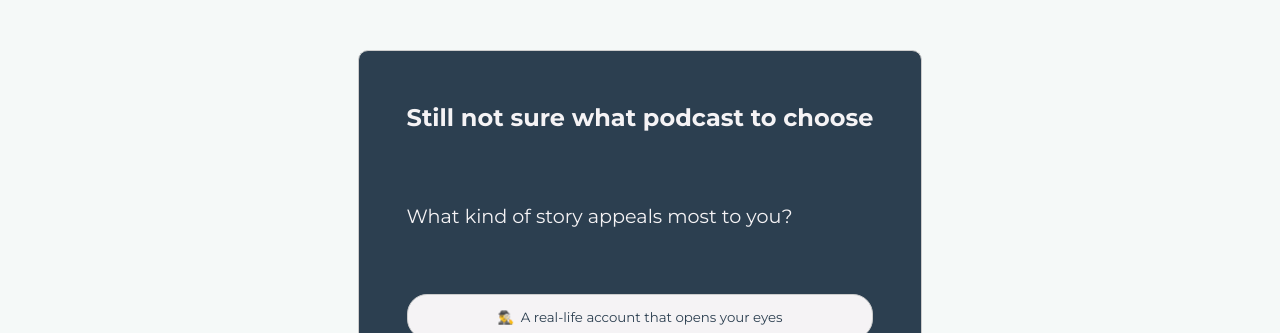
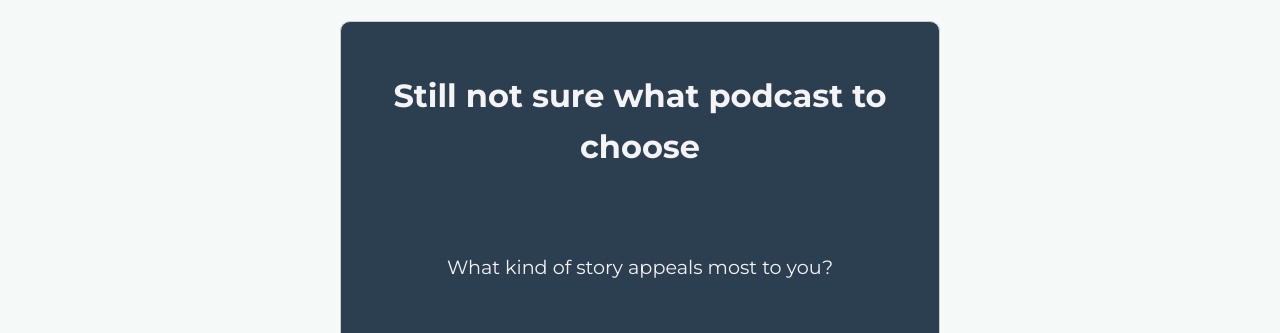
Before and after one commit to cgojk/Podcast_frontend_part1, a React (Vite) app: page / in a window 1280 px wide. Shown: the part 2258-2591 px from the top of the page. Built offline with nearby package versions, Linux system fonts and the light colour scheme; no server answers.

Commit message:
diverse styling updates

```diff
--- a/src/styles/_podcastCards.scss
+++ b/src/styles/_podcastCards.scss
@@ -663,8 +663,9 @@ display:flex;
   color:var(--body-bg); /* nice blue */
   cursor: pointer;
   padding:0.5em;
-  align-self:end;
+  // align-self:end;
   font-weight: 500;
+  margin-bottom:2em;
 
 
   text-decoration: none;
--- a/src/styles/_queries.scss
+++ b/src/styles/_queries.scss
@@ -74,7 +74,16 @@
    }
  }
 
+@media (max-width: 842px) {
+  .nav-list-item{
 
+    font-size:1rem;
+  }
+  .nav-list{
+   gap:1.5em;
+  }
+
+}
 
 @media (max-width:768px){
   .hero{
@@ -258,7 +267,11 @@
   // }
 }
 
-
+@media (max-width:650px){
+  .cardItem{
+    flex-direction: column;
+  }
+}
 
 
 @media (max-width: 550px) {
@@ -318,6 +331,9 @@
     padding:0.5em;
 
   }
+  .infoPodcasts .read-more{
+    margin-bottom: 4em;
+  }
 }
 
 @media (max-width:375px){
@@ -325,4 +341,10 @@
     padding:0.5em;
     font-size:1rem;
   }
+  .section_quiz{
+    padding:1em;
+  }
+  .section_quiz .quiz-card{
+    padding:0.5em;
+  }
 }
--- a/src/styles/_quiz.scss
+++ b/src/styles/_quiz.scss
@@ -112,7 +112,7 @@
   display: grid;
   grid-template-columns: 1fr; /* stacked on small screens */
   gap: 2rem;
-  padding: 3em;
+  padding: 1.5em;
   background-color: #f5f9f8;
 
 //   border-radius: 10px;
@@ -153,31 +153,7 @@
   cursor: pointer;
 }
 
-// .quiz-progress {
-//   display: flex;
-//   justify-content: center;
-//   margin-top: 1rem;
-// }
 
-// .progress-dot {
-//   width: 10px;
-//   height: 10px;
-//   margin: 0 4px;
-//   border-radius: 50%;
-//   background-color: #ccc;
-// }
-
-// .progress-dot.active {
-//   background-color: var(--brand-color);
-// }
-
-
-// .section_quiz{
-//     display:grid;
-//     grid-template-columns: repeat(auto-fit, minmax(300px, 1fr));
-
-
-// }
 .sm-container{
     max-width: 600px;
     margin: 0 auto;
@@ -280,21 +256,22 @@
   flex-direction: column;
   color:var(--body-bg);
   gap: 1rem;
-  align-items: stretch; /* makes all children the same width */
+  align-items: stretch;
 }
 
 .btn__quiz-option {
-  flex: 1;              /* take full available width */
+  flex: 1;
   text-align: center;
 }
 
 .btn__quiz-option {
-  min-height: 3em; /* or px value */
+  min-height: 3em;
 }
 .quiz-question,
 .quiz-title {
 
   color: var(--body-bg);
+  text-align: center;
 }
 
 
--- a/src/styles/_vars.scss
+++ b/src/styles/_vars.scss
@@ -8,7 +8,7 @@
 --body-bg:#f5f3f5;
 --title-color:#white;
 --font-size-title: 2.5rem;
---font-size-subtitle: 1.5rem;
+--font-size-subtitle: 2rem;
 --font-size-base: 1.2rem;
 --font-size-lg: 1.5rem;
 --font-size-sm: 1rem;
--- a/src/styles/index.css
+++ b/src/styles/index.css
@@ -7,7 +7,7 @@
   --body-bg:#f5f3f5;
   --title-color:#white;
   --font-size-title: 2.5rem;
-  --font-size-subtitle: 1.5rem;
+  --font-size-subtitle: 2rem;
   --font-size-base: 1.2rem;
   --font-size-lg: 1.5rem;
   --font-size-sm: 1rem;
@@ -407,6 +407,14 @@ fieldset {
 @media (min-width: 900px) {
   .section_quiz {
     grid-template-columns: 1fr 2fr; /* quiz on left, results on right */
+  }
+}
+@media (max-width: 842px) {
+  .nav-list-item {
+    font-size: 1rem;
+  }
+  .nav-list {
+    gap: 1.5em;
   }
 }
 @media (max-width: 768px) {
@@ -542,6 +550,11 @@ fieldset {
     padding: 1rem 1rem;
   }
 }
+@media (max-width: 650px) {
+  .cardItem {
+    flex-direction: column;
+  }
+}
 @media (max-width: 550px) {
   header.hero {
     padding: 4em 2em;
@@ -591,11 +604,20 @@ fieldset {
   .btn.btn_hero {
     padding: 0.5em;
   }
+  .infoPodcasts .read-more {
+    margin-bottom: 4em;
+  }
 }
 @media (max-width: 375px) {
   .btn.btn_hero {
     padding: 0.5em;
     font-size: 1rem;
+  }
+  .section_quiz {
+    padding: 1em;
+  }
+  .section_quiz .quiz-card {
+    padding: 0.5em;
   }
 }
 .add-podcast-form {
@@ -704,7 +726,7 @@ fieldset {
   display: grid;
   grid-template-columns: 1fr; /* stacked on small screens */
   gap: 2rem;
-  padding: 3em;
+  padding: 1.5em;
   background-color: #f5f9f8;
   box-shadow: 0 1px 5px rgba(0, 0, 0, 0.1);
 }
@@ -840,21 +862,22 @@ fieldset {
   flex-direction: column;
   color: var(--body-bg);
   gap: 1rem;
-  align-items: stretch; /* makes all children the same width */
+  align-items: stretch;
 }
 
 .btn__quiz-option {
-  flex: 1; /* take full available width */
+  flex: 1;
   text-align: center;
 }
 
 .btn__quiz-option {
-  min-height: 3em; /* or px value */
+  min-height: 3em;
 }
 
 .quiz-question,
 .quiz-title {
   color: var(--body-bg);
+  text-align: center;
 }
 
 .fade-slide-in {
@@ -1471,8 +1494,8 @@ h4 {
   color: var(--body-bg); /* nice blue */
   cursor: pointer;
   padding: 0.5em;
-  align-self: end;
   font-weight: 500;
+  margin-bottom: 2em;
   text-decoration: none;
   transition: color 0.3s ease;
   background-color: var(--brand-color);
```
Also changed, not shown: 1 other file (tests, documents, lock files or other folders).
